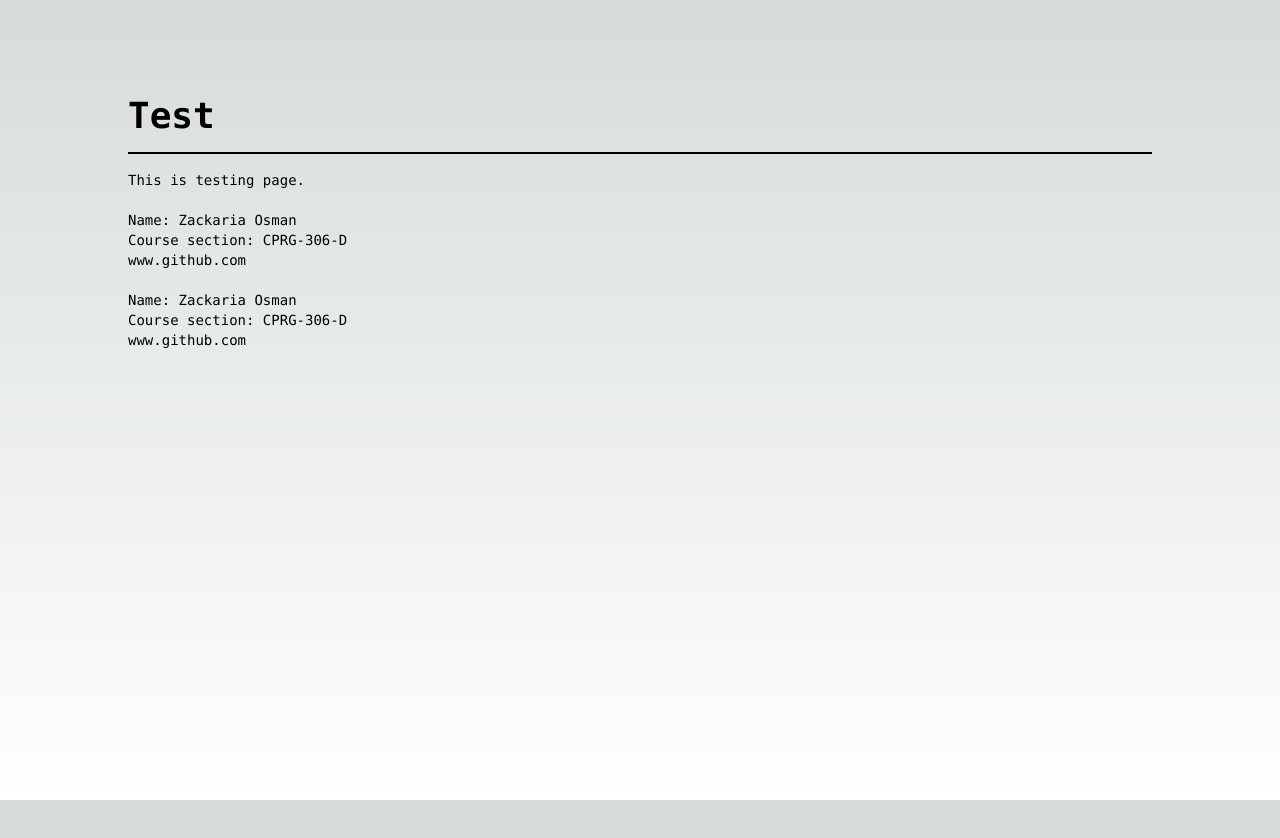
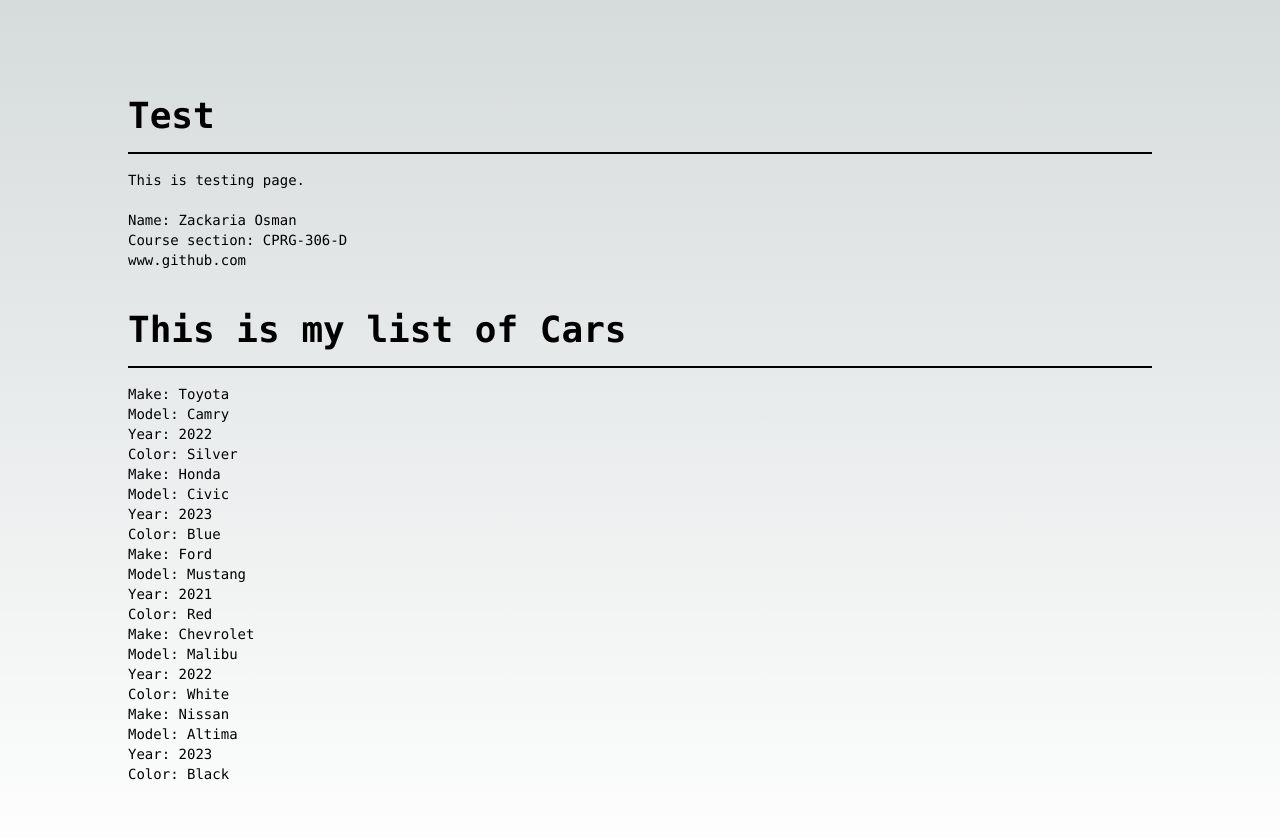
Before and after one commit to ZackariaOsman/cprg306-a, a Next.js app: page /test in a window 1280 px wide. Shown: the top 838 px of the page. Before the commit the page ends 800 px from the top, so only its background shows below. Built offline with nearby package versions, Linux system fonts and the light colour scheme.

Commit message:
Rendered a List of Cars
Did this in Test folder. Also minor adjustments.

```diff
--- a/app/StudentInfo.js
+++ b/app/StudentInfo.js
@@ -1,11 +1,11 @@
 import React from 'react';
 import Link from 'next/link';
 
-export function StudentInfo(){
+export function StudentInfo(props){
   return (
     <div>
-        <p>Name: Zackaria Osman </p>
-        <p>Course section: CPRG-306-D </p>
+        <p>Name: {props.name} </p>
+        <p>Course section: {props.section}</p>
         <Link href="https://github.com/ZackariaOsman?tab=repositories">www.github.com</Link>
     </div>
   );
--- a/app/page.js
+++ b/app/page.js
@@ -1,5 +1,5 @@
 import Image from 'next/image'
-import { StudentInfo } from '../app/StudentInfo'  // import the StudentInfo component
+import { StudentInfo } from './StudentInfo';  // import the StudentInfo component
 import Link from 'next/link';
 
 export default function Home() {
@@ -8,7 +8,7 @@ export default function Home() {
       <div class="z-10 max-w-5xl w-full items-center justify-between font-mono text-sm">
         <h1 class="text-4xl font-bold">CPRG 306: Web Development 2 - Assignments</h1>
         <div>
-          {StudentInfo() /* call the StudentInfo component */}
+          <StudentInfo name="Zackaria Osman" section = "CPRG-306-D"></StudentInfo>
         </div>
         <div>
           <Link href = "/test">test</Link>
--- /dev/null
+++ b/app/test/Car-Card.js
@@ -0,0 +1,12 @@
+import React from 'react';
+
+export default function CarCard({make, model, year, color}) {
+    return (
+        <div>
+            <h2>Make: {make}</h2>
+            <h3>Model: {model}</h3>
+            <h4>Year: {year}</h4>
+            <h4>Color: {color}</h4>
+        </div>
+    );
+}
--- /dev/null
+++ b/app/test/Car-List.js
@@ -0,0 +1,51 @@
+import React from "react";
+import CarCard from "./Car-Card";
+
+export default function CarList() {
+    const car1 = {
+        make: "Toyota",
+        model: "Camry",
+        year: 2022,
+        color: "Silver",
+      };
+
+      const car2 = {
+        make: "Honda",
+        model: "Civic",
+        year: 2023,
+        color: "Blue",
+      };
+
+      const car3 = {
+        make: "Ford",
+        model: "Mustang",
+        year: 2021,
+        color: "Red",
+      };
+
+      const car4 = {
+        make: "Chevrolet",
+        model: "Malibu",
+        year: 2022,
+        color: "White",
+      };
+
+      const car5 = {
+        make: "Nissan",
+        model: "Altima",
+        year: 2023,
+        color: "Black",
+      };
+
+    return (
+        <div>
+            <CarCard make={car1.make} model={car1.model} year={car1.year} color={car1.color}></CarCard>
+            <CarCard make={car2.make} model={car2.model} year={car2.year} color={car2.color}></CarCard>
+            <CarCard make={car3.make} model={car3.model} year={car3.year} color={car3.color}></CarCard>
+            <CarCard make={car4.make} model={car4.model} year={car4.year} color={car4.color}></CarCard>
+            <CarCard make={car5.make} model={car5.model} year={car5.year} color={car5.color}></CarCard>
+        </div>
+
+
+    );
+}
--- a/app/test/page.js
+++ b/app/test/page.js
@@ -1,6 +1,7 @@
 import React from "react";
 import Link from "next/link";
 import { StudentInfo } from "../StudentInfo";
+import CarList from "./Car-List";
 
 
 export default function Test() {
@@ -33,14 +34,16 @@ export default function Test() {
 
                         <div>
                             {/*you can call the StudentInfo component like this*/}
-                            {StudentInfo()}
+                            <StudentInfo name="Zackaria Osman" section="CPRG-306-D"></StudentInfo>
                         </div>
 
                         <br/>
+                        <br/>
+                        <h1 class="text-4xl font-bold">This is my list of Cars</h1>
+                        <hr className="border-t-2 border-black my-4"></hr>
+                        <CarList></CarList>
 
                         <div>
-                            {/*you can also call the StudentInfo component like this*/}
-                            <StudentInfo />
                         </div>
 
                     </div>
--- a/app/week2/page.js
+++ b/app/week2/page.js
@@ -12,7 +12,7 @@ export default function ShoppingList() {
             <br>
             </br>
             <div>
-              {StudentInfo()}
+
             </div>
           </div>
         </main>
```
